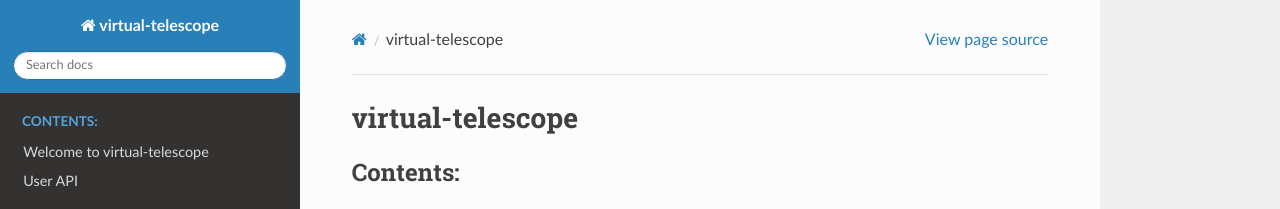
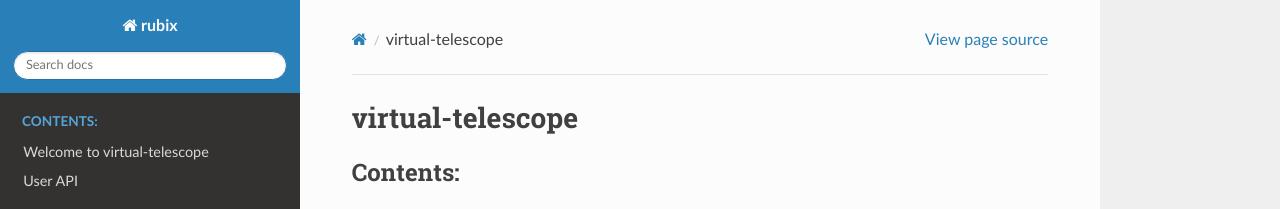
Before and after one commit to ufuk-cakir/rubix, a Sphinx documentation site: the page built from doc/index.rst, in a window 1280 px wide. Shown: the top 209 px of the page. Built offline with Sphinx 7.4.7 and the Read the Docs theme 2.0.0, drawn with Linux system fonts in a browser that asks for light colours; pages that are not in the unit, such as notebooks, are missing from menus.

Commit message:
change name

```diff
--- a/doc/conf.py
+++ b/doc/conf.py
@@ -7,7 +7,7 @@
 
 # -- Project information -----------------------------------------------------
 
-project = 'virtual-telescope'
+project = 'rubix'
 copyright = '2024, Ufuk Çakır'
 author = 'Ufuk Çakır'
 
```
